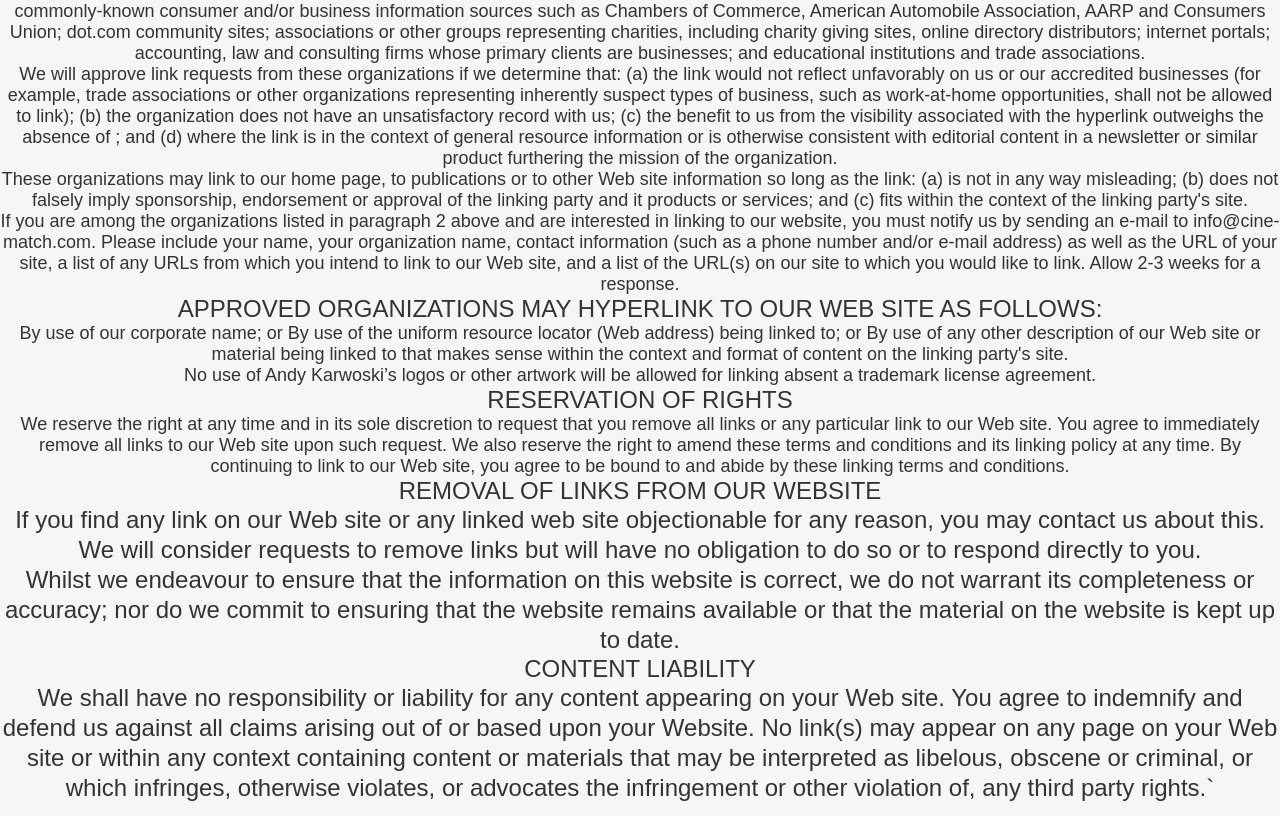
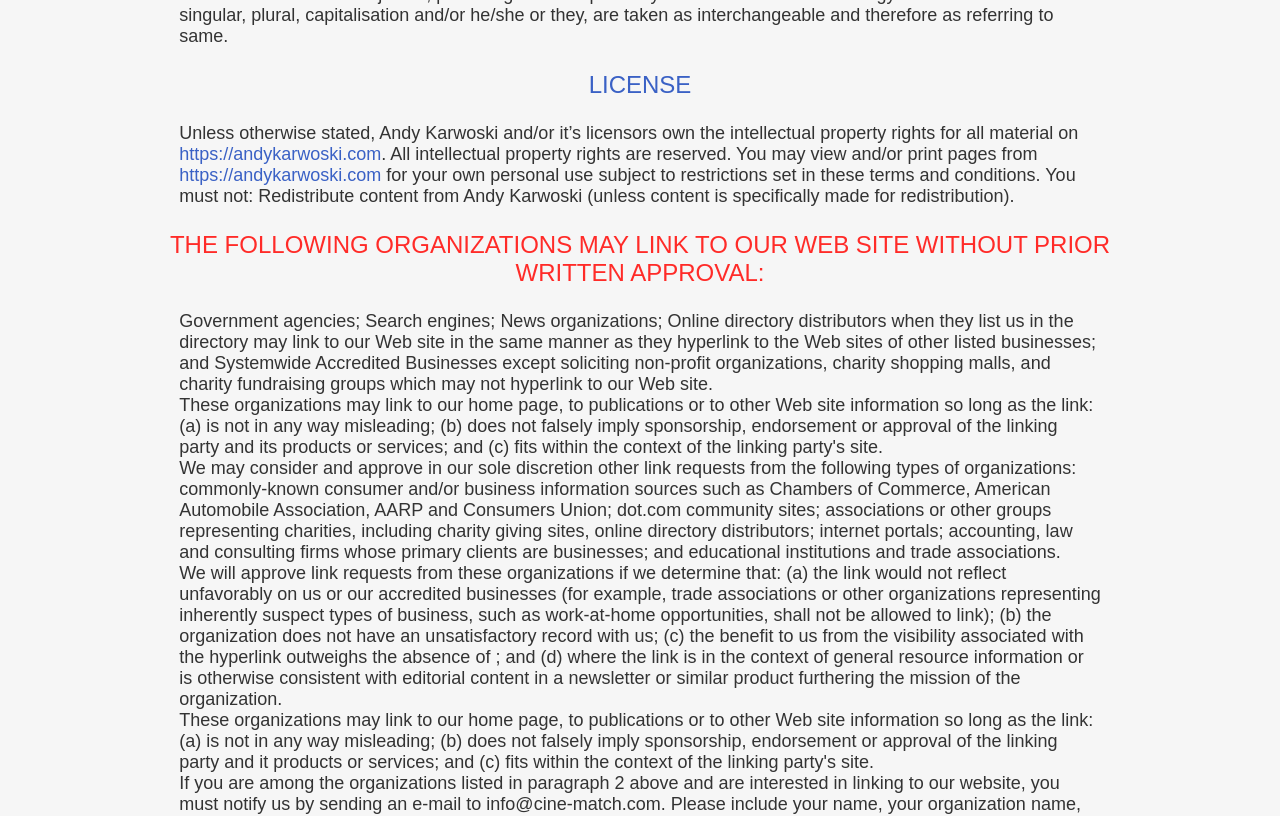
Before and after one commit to LovelyAndy/andykarwoski.com, a Vue app: page /privacy in a window 1280 px wide. Shown: the part 440-1256 px from the top of the page. Built offline with nearby package versions, Linux system fonts and the light colour scheme; a web font is replaced by a local one.

Commit message:
privacy page added

```diff
--- a/src/components/sections/MyFooter.vue
+++ b/src/components/sections/MyFooter.vue
@@ -20,6 +20,7 @@
       <hr class="_line2" />
       <div class="_info">
         <div class="_copyright t-footer-minor">Copyright © Andy Karwoski 2021</div>
+        <router-link to='/privacy' class="_copyright t-footer-minor">Privacy Policy</router-link to='/privacy'>
         <!-- <div class="_copyright t-footer-minor">
           Email: <span class="_email t-footer-minor">andy@andykarwoski.com</span>
         </div> -->
@@ -76,11 +77,13 @@
 ._info
   display: flex
   flex-direction: row
-  justify-content: space-around
+  justify-content: center
   align-items: center
   width: 100%
 ._copyright
-  margin: 1em 0
+  margin-top: 1em
+  margin-bottom: 1em
+  margin-right: 2em
   color: $c-grey-light
 ._email
   color: $c-blue
--- a/src/pages/Home.vue
+++ b/src/pages/Home.vue
@@ -41,7 +41,7 @@
     margin-top: 2em
   ._hero
     margin-bottom: 1em
-  .about,
+  ._about,
   ._portfolio,
   ._contact
     margin-bottom: 4em
@@ -52,7 +52,7 @@
 @include media('>=tablet', '<900px')
   ._hero
     margin-bottom: 10em
-  .about,
+  ._about,
   ._portfolio
 
 @include media('>=900px', '<1024px')
@@ -60,7 +60,7 @@
     margin-bottom: 0em
   ._hero
     margin-bottom: 8em
-  .about,
+  ._about,
   ._portfolio
     margin-bottom: 6em
     margin-bottom: 6em
@@ -71,7 +71,7 @@
     margin-bottom: 2em
   ._hero
     margin-bottom: 10em
-  .about,
+  ._about,
   ._portfolio
     margin-bottom: 6em
   ._contact
@@ -81,7 +81,7 @@
     margin-bottom: 2em
   ._hero
     margin-bottom: 20em
-  .about,
+  ._about,
   ._portfolio
     margin-bottom: 6em
   ._contact
@@ -92,7 +92,7 @@
     padding-bottom: 4em
   ._hero
     margin-bottom: 20em
-  .about,
+  ._about,
   ._portfolio
     margin-bottom: 6em
   ._contact
@@ -100,7 +100,7 @@
 @include media('>desktop')
   .navbar
     padding-bottom: 4em
-  .about,
+  ._about,
   ._portfolio
     margin-bottom: 6em
   ._contact
--- a/src/pages/Privacy.vue
+++ b/src/pages/Privacy.vue
@@ -1,142 +1,143 @@
 <template>
+  <div class="section-outer">
+    <div class="section-inner">
+      <router-link to='/' class="t-navbar gold-underline _blue _home">Home</router-link to='/'>
       <div class="privacy">
-    <div class="t-project-title">Andy Karwoski Websites & App Privacy Policy</div>
-    <div class="t-project-details">
+        <div class="_title">
+          <div class="t-navbar _upper _red">AndyKarwoski.com</div>
+          <div class="t-navbar _upper _blue">Websites & App</div>
+          <div class="t-navbar _upper _gold">Privacy Policy</div>
+        </div>
+        <div class="t-project-details _body">
           By accessing this website we assume you accept these terms and conditions in full. Do not
-      continue to use Andy Karwoski's website or applications if you do not accept all of the terms
-      and conditions stated on this page. The following terminology applies to these Terms and
-      Conditions, Privacy Statement and Disclaimer Notice and any or all Agreements: “Client”, “You”
-      and “Your” refers to you, the person accessing this website and accepting the Company’s terms
-      and conditions. “The Company”, “Ourselves”, “We”, “Our” and “Us”, refers to our Company.
-      “Party”, “Parties”, or “Us”, refers to both the Client and ourselves, or either the Client or
-      ourselves. All terms refer to the offer, acceptance and consideration of payment necessary to
-      undertake the process of our assistance to the Client in the most appropriate manner, whether
-      by formal meetings of a fixed duration, or any other means, for the express purpose of meeting
-      the Client’s needs in respect of provision of the Company’s stated services/products, in
-      accordance with and subject to, prevailing law of Japan. Any use of the above terminology or
-      other words in the singular, plural, capitalisation and/or he/she or they, are taken as
-      interchangeable and therefore as referring to same.
+          continue to use Andy Karwoski's website or applications if you do not accept all of the
+          terms and conditions stated on this page. The following terminology applies to these Terms
+          and Conditions, Privacy Statement and Disclaimer Notice and any or all Agreements:
+          “Client”, “You” and “Your” refers to you, the person accessing this website and accepting
+          the Company’s terms and conditions. “The Company”, “Ourselves”, “We”, “Our” and “Us”,
+          refers to our Company. “Party”, “Parties”, or “Us”, refers to both the Client and
+          ourselves, or either the Client or ourselves. All terms refer to the offer, acceptance and
+          consideration of payment necessary to undertake the process of our assistance to the
+          Client in the most appropriate manner, whether by formal meetings of a fixed duration, or
+          any other means, for the express purpose of meeting the Client’s needs in respect of
+          provision of the Company’s stated services/products, in accordance with and subject to,
+          prevailing law of Japan. Any use of the above terminology or other words in the singular,
+          plural, capitalisation and/or he/she or they, are taken as interchangeable and therefore
+          as referring to same.
         </div>
-
-    <div class="t-project-title">License</div>
-    <div class="t-project-details">
+        <div class="t-project-title _blue _section">License</div>
+        <div class="t-project-details _body">
           Unless otherwise stated, Andy Karwoski and/or it’s licensors own the intellectual property
-      rights for all material on https://andykarwoski.com. All intellectual property rights are
-      reserved. You may view and/or print pages from https://andykarwoski.com for your own personal
-      use subject to restrictions set in these terms and conditions. You must not: Redistribute
-      content from Andy Karwoski (unless content is specifically made for redistribution).
-      Hyperlinking to our Content
+          rights for all material on
+          <span class="t-project-details _blue">https://andykarwoski.com</span>. All intellectual
+          property rights are reserved. You may view and/or print pages from
+          <span class="t-project-details _blue">https://andykarwoski.com</span> for your own
+          personal use subject to restrictions set in these terms and conditions. You must not:
+          Redistribute content from Andy Karwoski (unless content is specifically made for
+          redistribution).
         </div>
-
-    <div class="t-project-title">
+        <div class="t-project-title _red _section">
           The following organizations may link to our Web site without prior written approval:
         </div>
-
-    <div class="t-project-details">
-      Government agencies; Search engines; News organizations; Online directory distributors when
-      they list us in the directory may link to our Web site in the same manner as they hyperlink to
-      the Web sites of other listed businesses; and Systemwide Accredited Businesses except
-      soliciting non-profit organizations, charity shopping malls, and charity fundraising groups
-      which may not hyperlink to our Web site.
+        <div class="t-project-details _body">
+          Government agencies; Search engines; News organizations; Online directory distributors
+          when they list us in the directory may link to our Web site in the same manner as they
+          hyperlink to the Web sites of other listed businesses; and Systemwide Accredited
+          Businesses except soliciting non-profit organizations, charity shopping malls, and charity
+          fundraising groups which may not hyperlink to our Web site.
         </div>
-
-    <div class="t-project-details">
+        <div class="t-project-details _body">
           These organizations may link to our home page, to publications or to other Web site
-      information so long as the link: (a) is not in any way misleading; (b) does not falsely imply
-      sponsorship, endorsement or approval of the linking party and its products or services; and
-      (c) fits within the context of the linking party's site.
+          information so long as the link: (a) is not in any way misleading; (b) does not falsely
+          imply sponsorship, endorsement or approval of the linking party and its products or
+          services; and (c) fits within the context of the linking party's site.
         </div>
-
-    <div class="t-project-details">
+        <div class="t-project-details _body">
           We may consider and approve in our sole discretion other link requests from the following
           types of organizations:
         </div>
-
-    <div class="t-project-details">
+        <div class="t-project-details _body">
           commonly-known consumer and/or business information sources such as Chambers of Commerce,
           American Automobile Association, AARP and Consumers Union; dot.com community sites;
-      associations or other groups representing charities, including charity giving sites, online
-      directory distributors; internet portals; accounting, law and consulting firms whose primary
-      clients are businesses; and educational institutions and trade associations.
+          associations or other groups representing charities, including charity giving sites,
+          online directory distributors; internet portals; accounting, law and consulting firms
+          whose primary clients are businesses; and educational institutions and trade associations.
         </div>
-
-    <div class="t-project-details">
+        <div class="t-project-details _body">
           We will approve link requests from these organizations if we determine that: (a) the link
           would not reflect unfavorably on us or our accredited businesses (for example, trade
-      associations or other organizations representing inherently suspect types of business, such as
-      work-at-home opportunities, shall not be allowed to link); (b) the organization does not have
-      an unsatisfactory record with us; (c) the benefit to us from the visibility associated with
-      the hyperlink outweighs the absence of ; and (d) where the link is in the context of general
-      resource information or is otherwise consistent with editorial content in a newsletter or
-      similar product furthering the mission of the organization.
+          associations or other organizations representing inherently suspect types of business,
+          such as work-at-home opportunities, shall not be allowed to link); (b) the organization
+          does not have an unsatisfactory record with us; (c) the benefit to us from the visibility
+          associated with the hyperlink outweighs the absence of ; and (d) where the link is in the
+          context of general resource information or is otherwise consistent with editorial content
+          in a newsletter or similar product furthering the mission of the organization.
         </div>
-
-    <div class="t-project-details">
+        <div class="t-project-details _body">
           These organizations may link to our home page, to publications or to other Web site
-      information so long as the link: (a) is not in any way misleading; (b) does not falsely imply
-      sponsorship, endorsement or approval of the linking party and it products or services; and (c)
-      fits within the context of the linking party's site.
+          information so long as the link: (a) is not in any way misleading; (b) does not falsely
+          imply sponsorship, endorsement or approval of the linking party and it products or
+          services; and (c) fits within the context of the linking party's site.
         </div>
-
-    <div class="t-project-details">
-      If you are among the organizations listed in paragraph 2 above and are interested in linking
-      to our website, you must notify us by sending an e-mail to info@cine-match.com. Please include
-      your name, your organization name, contact information (such as a phone number and/or e-mail
-      address) as well as the URL of your site, a list of any URLs from which you intend to link to
-      our Web site, and a list of the URL(s) on our site to which you would like to link. Allow 2-3
-      weeks for a response.
+        <div class="t-project-details _body">
+          If you are among the organizations listed in paragraph 2 above and are interested in
+          linking to our website, you must notify us by sending an e-mail to info@cine-match.com.
+          Please include your name, your organization name, contact information (such as a phone
+          number and/or e-mail address) as well as the URL of your site, a list of any URLs from
+          which you intend to link to our Web site, and a list of the URL(s) on our site to which
+          you would like to link. Allow 2-3 weeks for a response.
         </div>
-
-    <div class="t-project-title">
+        <div class="t-project-title _gold _section">
           Approved organizations may hyperlink to our Web site as follows:
         </div>
-
-    <div class="t-project-details">
-      By use of our corporate name; or By use of the uniform resource locator (Web address) being
-      linked to; or By use of any other description of our Web site or material being linked to that
-      makes sense within the context and format of content on the linking party's site.
+        <div class="t-project-details _body">
+          By use of our corporate name; or By use of the uniform resource locator (Web address)
+          being linked to; or By use of any other description of our Web site or material being
+          linked to that makes sense within the context and format of content on the linking party's
+          site.
         </div>
-
-    <div class="t-project-details">
+        <div class="t-project-details _body">
           No use of Andy Karwoski’s logos or other artwork will be allowed for linking absent a
           trademark license agreement.
         </div>
-
-    <div class="t-project-title">Reservation of Rights</div>
-    <div class="t-project-details">
+        <div class="t-project-title _blue _section">Reservation of Rights</div>
+        <div class="t-project-details _body">
           We reserve the right at any time and in its sole discretion to request that you remove all
-      links or any particular link to our Web site. You agree to immediately remove all links to our
-      Web site upon such request. We also reserve the right to amend these terms and conditions and
-      its linking policy at any time. By continuing to link to our Web site, you agree to be bound
-      to and abide by these linking terms and conditions.
+          links or any particular link to our Web site. You agree to immediately remove all links to
+          our Web site upon such request. We also reserve the right to amend these terms and
+          conditions and its linking policy at any time. By continuing to link to our Web site, you
+          agree to be bound to and abide by these linking terms and conditions.
         </div>
-
-    <div class="t-project-title">Removal of links from our website</div>
-    <div class="t-body">
-      If you find any link on our Web site or any linked web site objectionable for any reason, you
-      may contact us about this. We will consider requests to remove links but will have no
+        <div class="t-project-title _red _section">Removal of links from our website</div>
+        <div class="t-project-details _body">
+          If you find any link on our Web site or any linked web site objectionable for any reason,
+          you may contact us about this. We will consider requests to remove links but will have no
           obligation to do so or to respond directly to you.
         </div>
-    <div class="t-body">
+        <div class="t-project-details _body">
           Whilst we endeavour to ensure that the information on this website is correct, we do not
-      warrant its completeness or accuracy; nor do we commit to ensuring that the website remains
-      available or that the material on the website is kept up to date.
+          warrant its completeness or accuracy; nor do we commit to ensuring that the website
+          remains available or that the material on the website is kept up to date.
         </div>
-
-    <div class="t-project-title">Content Liability</div>
-    <div class="t-body">
-      We shall have no responsibility or liability for any content appearing on your Web site. You
-      agree to indemnify and defend us against all claims arising out of or based upon your Website.
-      No link(s) may appear on any page on your Web site or within any context containing content or
-      materials that may be interpreted as libelous, obscene or criminal, or which infringes,
-      otherwise violates, or advocates the infringement or other violation of, any third party
-      rights.`
+        <div class="t-project-title _gold _section">Content Liability</div>
+        <div class="t-project-details _body">
+          We shall have no responsibility or liability for any content appearing on your Web site.
+          You agree to indemnify and defend us against all claims arising out of or based upon your
+          Website. No link(s) may appear on any page on your Web site or within any context
+          containing content or materials that may be interpreted as libelous, obscene or criminal,
+          or which infringes, otherwise violates, or advocates the infringement or other violation
+          of, any third party rights.`
+        </div>
+        <div class="_copyright t-footer-minor">Copyright © Andy Karwoski 2021</div>
+      </div>
     </div>
   </div>
 </template>
 
 <script>
+import NavBar from '../components/base-components/NavBar.vue'
 export default {
+  components: { NavBar },
   name: 'Privacy',
   props: {},
   data() {
@@ -151,5 +152,39 @@
 <style lang="sass" scoped>
 @import '../css/colors.sass'
 @import '../css/breakpoints.scss'
-// .privacy
+.privacy
+  position: relative
+  margin-top: 6em
+  margin-bottom: 4em
+  text-align: left
+._home
+  position: absolute
+  left: 0
+  top: 0
+  margin: 1em
+  text-align: left
+  cursor: pointer
+  &:hover
+    color: $c-red
+
+._title
+  text-align: center
+  margin-bottom: 4em
+._upper
+  text-transform: uppercase
+._section
+  text-align: center
+  margin: 1em 0
+._body
+  padding: 0 2vw
+._copyright
+  margin-top: 3em
+  color: $c-grey-light
+  text-align: center
+._blue
+  color: $c-blue
+._red
+  color: $c-red
+._gold
+  color: $c-gold
 </style>
```
Lines whose indentation alone changed are shown as unchanged.
